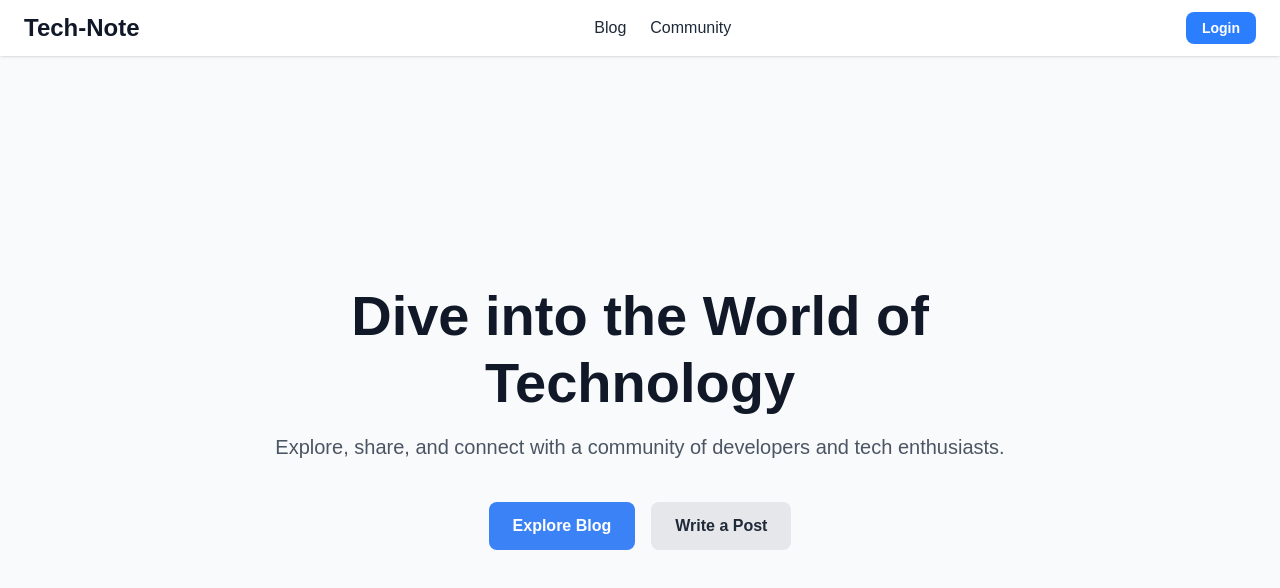
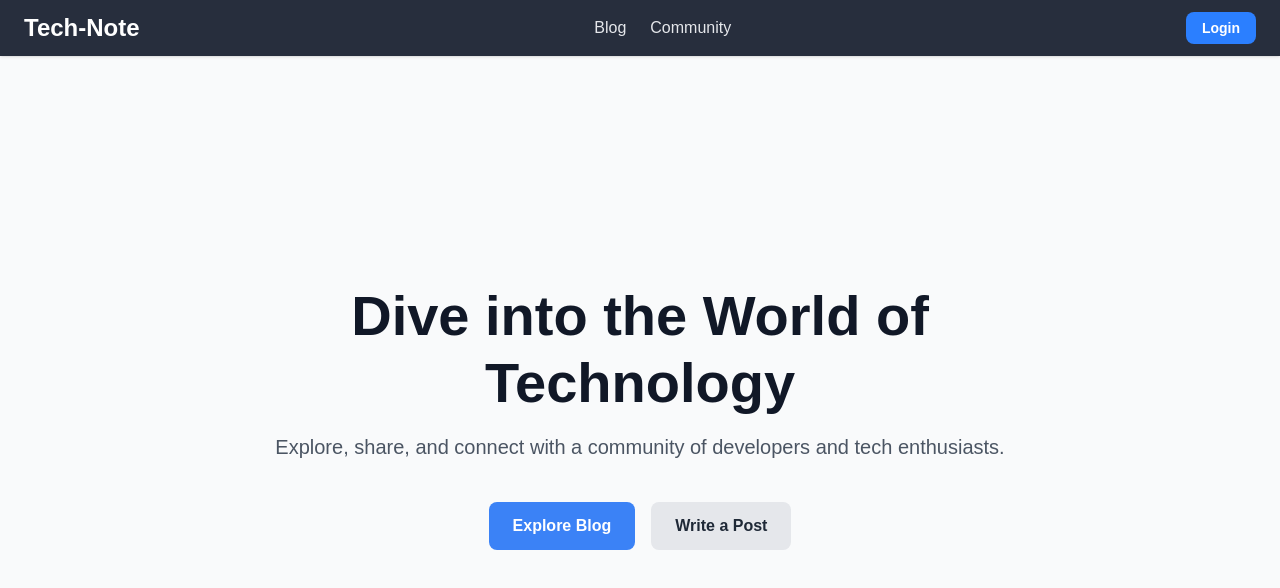
Before and after one commit to TechginusTG/Tech-Note, a Next.js app: page / in a window 1280 px wide. Shown: the top 588 px of the page. Built offline with nearby package versions, Linux system fonts and the light colour scheme; no server answers.

Commit message:
간단한 색상 변경

```diff
--- a/components/Header.tsx
+++ b/components/Header.tsx
@@ -15,25 +15,25 @@ const Header = () => {
   };
 
   return (
-    <header className="bg-white/80 backdrop-blur-md text-gray-800 shadow-sm sticky top-0 z-50">
+    <header className="bg-gray-900/90 backdrop-blur-md text-gray-200 shadow-sm sticky top-0 z-50">
       <nav className="container mx-auto px-6 py-3 flex justify-between items-center">
-        <Link href="/" className="text-2xl font-bold text-gray-900">
+        <Link href="/" className="text-2xl font-bold text-white">
           Tech-Note
         </Link>
         <div className="hidden md:flex items-center space-x-6">
-          <Link href="/blog" className="hover:text-gray-500">Blog</Link>
-          <Link href="/community" className="hover:text-gray-500">Community</Link>
+          <Link href="/blog" className="hover:text-white">Blog</Link>
+          <Link href="/community" className="hover:text-white">Community</Link>
           {/* Add more links as needed */}
         </div>
         <div>
           {isLoading ? (
-            <div className="h-8 w-20 bg-gray-200 rounded animate-pulse"></div>
+            <div className="h-8 w-20 bg-gray-700 rounded animate-pulse"></div>
           ) : user ? (
             <div className="flex items-center space-x-4">
               <span className="text-sm">Welcome, {user.name}</span>
               <button
                 onClick={handleLogout}
-                className="bg-gray-200 hover:bg-gray-300 text-gray-800 font-semibold py-2 px-4 rounded-lg text-sm"
+                className="bg-gray-700 hover:bg-gray-600 text-white font-semibold py-2 px-4 rounded-lg text-sm"
               >
                 Logout
               </button>
```
